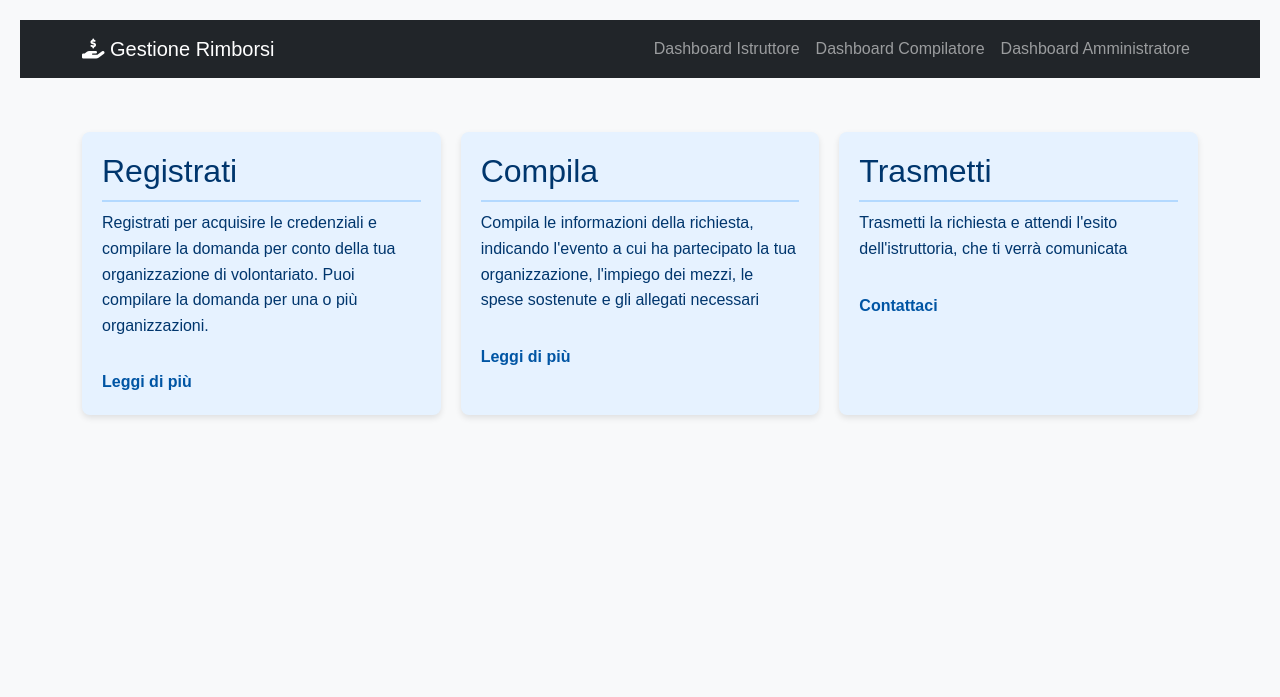
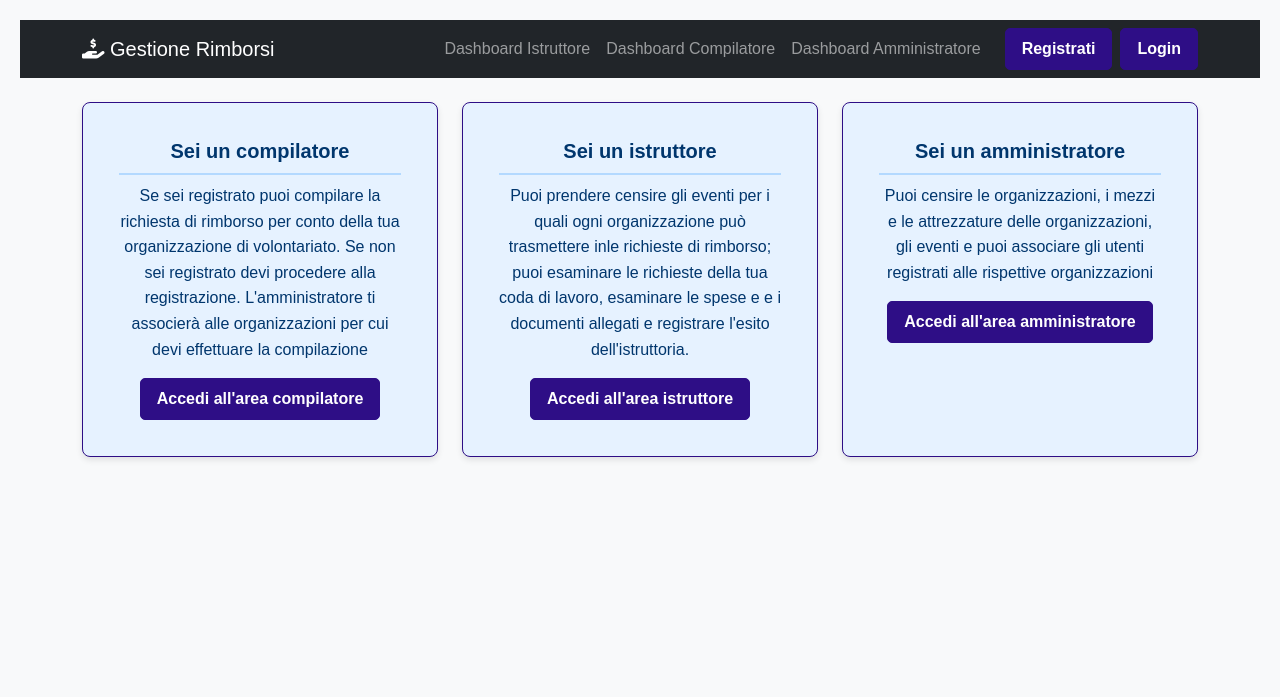
Before and after one commit to DanielePivetti/Rimborsi, a Flask app: page / in a window 1280 px wide. Shown: the top 697 px of the page. Run offline with Flask 3, Linux system fonts and the light colour scheme.

```diff
--- a/app.py
+++ /dev/null
@@ -1,89 +0,0 @@
-# app.py
-from flask import Flask, render_template
-import os
-from datetime import datetime
-from models import db  # Importa l'oggetto db dal nostro nuovo file
-
-# --- 1. Configurazione di Base dell'Applicazione ---
-basedir = os.path.abspath(os.path.dirname(__file__))
-app = Flask(__name__)
-
-# --- 2. Configurazione della Connessione al Database ---
-app.config['SQLALCHEMY_DATABASE_URI'] = 'sqlite:///' + os.path.join(basedir, 'rimborsi.db')
-app.config['SQLALCHEMY_TRACK_MODIFICATIONS'] = False
-
-# --- 3. Inizializzazione dell'Oggetto Database con l'app Flask ---
-db.init_app(app)
-
-# --- 4. Definizione delle Rotte ---
-
-@app.route('/')
-def index():
-    # In una vera app, qui ci sarebbe il login o una landing page.
-    # Per ora, diamo istruzioni per il test.
-    return render_template('index.html')
-
-
-# --- ROUTE PLACEHOLDER DOPO LA CREAZIONE DI app ---
-@app.route('/gestione_eventi')
-def gestione_eventi():
-    return "Pagina gestione eventi (placeholder)"
-
-@app.route('/crea_evento')
-def crea_evento():
-    return "Pagina crea evento (placeholder)"
-
-@app.route('/dettaglio_richiesta/<int:richiesta_id>')
-def dettaglio_richiesta(richiesta_id):
-    return f"Dettaglio richiesta {richiesta_id} (placeholder)"
-
-@app.route('/crea_richiesta')
-def crea_richiesta():
-    return "Crea nuova richiesta (placeholder)"
-
-@app.route('/modifica_richiesta/<int:richiesta_id>')
-def modifica_richiesta(richiesta_id):
-    return f"Modifica richiesta {richiesta_id} (placeholder)"
-
-@app.route('/gestione_organizzazioni')
-def gestione_organizzazioni():
-    return "Gestione organizzazioni (placeholder)"
-
-@app.route('/gestione_mezzi')
-def gestione_mezzi():
-    return "Gestione mezzi (placeholder)"
-
-@app.route('/associa_utente/<int:user_id>')
-def associa_utente(user_id):
-    return f"Associa utente {user_id} (placeholder)"
-
-
-
-
-class MockUser:
-    def __init__(self, username, role):
-        self.username = username
-        self.role = role
-
-@app.route('/dashboard/<role>')
-def dashboard(role):
-    mock_user = MockUser(username=f'{role}_test', role=role)
-    context = {"current_user": mock_user, "role": role}
-    # Passa sempre le variabili richieste dal template come liste vuote
-    if role == "istruttore":
-        context["richieste_da_istruire"] = []
-    if role == "compilatore":
-        context["richieste_in_bozza"] = []
-    if role == "amministratore":
-        context["utenti_da_associare"] = []
-    return render_template('dashboard.html', **context)
-
-
-if __name__ == '__main__':
-    with app.app_context():
-        # Questo comando usa l'oggetto db importato da models.py
-        # e crea le tabelle se non esistono.
-        db.create_all()
-        print("Database 'rimborsi.db' e tabelle controllati/creati con successo.")
-
-    app.run(debug=True)
--- /dev/null
+++ b/config.py
@@ -0,0 +1,6 @@
+import os
+
+class Config:
+    SECRET_KEY = os.environ.get('SECRET_KEY', 'dev')
+    SQLALCHEMY_DATABASE_URI = 'sqlite:///rimborsi.db'
+    SQLALCHEMY_TRACK_MODIFICATIONS = False
--- /dev/null
+++ b/requirements.txt
@@ -0,0 +1,5 @@
+Flask
+Flask-SQLAlchemy
+Flask-Login
+Flask-WTF
+WTForms
--- /dev/null
+++ b/rimborsi/routes.py
@@ -0,0 +1,127 @@
+
+# Rotte
+from flask import Blueprint, render_template, redirect, url_for, flash
+from flask_login import login_user, logout_user, login_required, current_user
+from werkzeug.security import check_password_hash
+from .forms import LoginForm
+from .models import User, db, Richiesta
+
+
+main = Blueprint('main', __name__)
+
+# Prima pagina dove si atterra
+
+@main.route('/')
+def index():
+    return render_template('index.html') # Assumendo tu abbia un index.html
+
+# Rotte placeholder per Registrazione
+@main.route('/registrati')
+def registrati():
+    return "Pagina di registrazione (placeholder)"
+
+@main.route('/login', methods=['GET', 'POST'])
+def login():
+    # Se l'utente è già loggato, lo mandiamo alla dashboard
+    if current_user.is_authenticated:
+        return redirect(url_for('main.dashboard'))
+
+    form = LoginForm()
+    if form.validate_on_submit():
+        # Cerca l'utente nel database tramite l'email
+        user = User.query.filter_by(email=form.email.data).first()
+
+        # Controlla se l'utente esiste e se la password è corretta
+        if user and check_password_hash(user.password_hash, form.password.data):
+            login_user(user, remember=form.remember.data)
+            flash('Login effettuato con successo!', 'success')
+            return redirect(url_for('main.dashboard'))
+        else:
+            flash('Login non riuscito. Controlla email e password.', 'danger')
+
+    return render_template('login.html', form=form)
+
+# Rotte per il logout
+@main.route('/logout')
+@login_required # Solo gli utenti loggati possono fare logout
+def logout():
+    logout_user()
+    flash('Sei stato disconnesso.', 'info')
+    return redirect(url_for('main.index'))
+
+@main.route('/dashboard')
+@login_required # Solo gli utenti loggati possono vedere la dashboard
+def dashboard():
+    # Ora la variabile 'current_user' è l'utente reale che ha fatto il login.
+    # Carichiamo i dati dal database in base al suo ruolo.
+
+    # Prepariamo un dizionario per passare i dati al template
+    template_data = {}
+
+    if current_user.role == 'istruttore':
+        # Esempio di query reale: conta le richieste trasmesse
+        richieste_da_istruire = Richiesta.query.filter_by(stato='B').all()
+        template_data['richieste_da_istruire'] = richieste_da_istruire
+
+        # Dati per le card (da implementare con query più complesse)
+        template_data['dati_istruttore'] = {
+            'da_istruire': len(richieste_da_istruire),
+            'lavorate_mese': 0, # Esempio
+            'importo_approvato_mese': '0.00', # Esempio
+            'eventi_attivi': 0 # Esempio
+        }
+
+    elif current_user.role == 'compilatore':
+        # Query per le richieste dell'utente loggato
+        # (da filtrare anche per organizzazione attiva in futuro)
+        in_bozza = Richiesta.query.filter_by(stato='A').count() # Esempio semplificato
+        in_attesa = Richiesta.query.filter_by(stato='B').count() # Esempio semplificato
+
+        template_data['dati_compilatore'] = {
+            'in_bozza_count': in_bozza,
+            'in_attesa_count': in_attesa,
+            'archivio_count': 0 # Esempio
+        }
+        template_data['richieste_in_bozza'] = Richiesta.query.filter_by(stato='A').all() # Esempio
+
+    elif current_user.role == 'amministratore':
+        # Query per trovare utenti non associati a nessuna organizzazione
+        utenti_da_associare = User.query.filter(User.organizzazioni == None).all()
+        template_data['utenti_da_associare'] = utenti_da_associare
+
+    # Passiamo i dati al template. Il template userà 'current_user' e i dati specifici.
+    return render_template('dashboard.html', **template_data)
+
+
+# Placeholder routes
+@main.route('/gestione_eventi')
+def gestione_eventi():
+    return "Pagina gestione eventi (placeholder)"
+
+@main.route('/crea_evento')
+def crea_evento():
+    return "Pagina crea evento (placeholder)"
+
+@main.route('/crea_richiesta')
+def crea_richiesta():
+    return "Pagina crea richiesta (placeholder)"
+
+@main.route('/dettaglio_richiesta/<int:richiesta_id>')
+def dettaglio_richiesta(richiesta_id):
+    return f"Dettaglio richiesta {richiesta_id} (placeholder)"
+
+@main.route('/modifica_richiesta/<int:richiesta_id>')
+def modifica_richiesta(richiesta_id):
+    return f"Modifica richiesta {richiesta_id} (placeholder)"
+
+@main.route('/gestione_organizzazioni')
+def gestione_organizzazioni():
+    return "Gestione organizzazioni (placeholder)"
+
+@main.route('/gestione_mezzi')
+def gestione_mezzi():
+    return "Gestione mezzi (placeholder)"
+
+@main.route('/associa_utente/<int:user_id>')
+def associa_utente(user_id):
+    return f"Associa utente {user_id} (placeholder)"
--- a/templates/base.html
+++ b/rimborsi/templates/base.html
@@ -35,7 +35,7 @@
     <!-- Barra di Navigazione -->
     <nav class="navbar navbar-expand-lg navbar-dark bg-dark">
         <div class="container">
-            <a class="navbar-brand" href="{{ url_for('index') }}">
+            <a class="navbar-brand" href="{{ url_for('main.index') }}">
                 <i class="fas fa-hand-holding-dollar"></i>
                 Gestione Rimborsi
             </a>
@@ -45,18 +45,38 @@
             <div class="collapse navbar-collapse" id="navbarNav">
                 <ul class="navbar-nav ms-auto">
                     <li class="nav-item">
-                        <a class="nav-link" href="{{ url_for('dashboard', role='istruttore') }}">Dashboard Istruttore</a>
+                        <a class="nav-link" href="{{ url_for('main.dashboard', role='istruttore') }}">Dashboard Istruttore</a>
                     </li>
                     <li class="nav-item">
-                        <a class="nav-link" href="{{ url_for('dashboard', role='compilatore') }}">Dashboard Compilatore</a>
+                        <a class="nav-link" href="{{ url_for('main.dashboard', role='compilatore') }}">Dashboard Compilatore</a>
                     </li>
                     <li class="nav-item">
-                        <a class="nav-link" href="{{ url_for('dashboard', role='amministratore') }}">Dashboard Amministratore</a>
+                        <a class="nav-link" href="{{ url_for('main.dashboard', role='amministratore') }}">Dashboard Amministratore</a>
                     </li>
                 </ul>
+                <div class="d-flex ms-3">
+                    <a href="{{ url_for('main.registrati') }}" class="btn btn-primary me-2">Registrati</a>
+                    <a href="{{ url_for('main.login') }}" class="btn btn-primary">Login</a>
+                </div>
             </div>
         </div>
     </nav>
+
+    <!-- Area messaggi flash -->
+    {% with messages = get_flashed_messages(with_categories=true) %}
+        {% if messages %}
+            <div class="container mt-3" style="color: gray;">
+                {% for category, message in messages %}
+                    <div class="alert alert-{{ category if category != 'message' else 'info' }} alert-dismissible fade show" role="alert">
+                        {{ message }}
+                        <button type="button" class="btn-close" data-bs-dismiss="alert" aria-label="Close"></button>
+                    </div>
+                {% endfor %}
+            </div>
+        {% endif %}
+    {% endwith %}
+
+
 
     <!-- Contenuto Principale della Pagina -->
     <main class="container my-4">
--- /dev/null
+++ b/rimborsi/templates/index.html
@@ -0,0 +1,46 @@
+{% extends 'base.html' %}
+
+{% block title %}Homepage{% endblock %}
+
+{% block content %}
+<div class="row row-cols-1 row-cols-md-3 g-4 mb-4">
+    <div class="col">
+        <div class="card shadow-sm h-100" style="background-color: #e6f2ff; border: 1px solid #2e0e86;">
+            <div class="card-body text-center">
+                <h5 class="card-title" style="font-weight: bold;">Sei un compilatore</h5>
+                <p class="card-text" align="center">Se sei registrato puoi compilare
+                    la richiesta di rimborso  per conto della tua organizzazione di volontariato.
+                    Se non sei registrato devi procedere alla registrazione.
+                    L'amministratore ti associerà alle organizzazioni
+                    per cui devi effettuare la compilazione</p>
+                <a href="{{ url_for('main.login') }}" class="btn btn-primary">Accedi all'area compilatore</a>
+            </div>
+        </div>
+    </div>
+    <div class="col">
+        <div class="card shadow-sm h-100" style="background-color: #e6f2ff; border: 1px solid #2e0e86;">
+            <div class="card-body text-center">
+                <h5 class="card-title" style="font-weight: bold;">Sei un istruttore</h5>
+                <p class="card-text" align="center">Puoi prendere censire gli eventi per
+                    i quali ogni organizzazione può trasmettere inle richieste di rimborso;
+                    puoi esaminare le richieste  della tua coda di lavoro, esaminare le spese e e i documenti
+                    allegati e registrare l'esito dell'istruttoria.</p>
+                <a href="{{ url_for('main.login') }}" class="btn btn-primary">Accedi all'area istruttore</a>
+
+            </div>
+        </div>
+    </div>
+    <div class="col">
+        <div class="card shadow-sm h-100" style="background-color: #e6f2ff; border: 1px solid #2e0e86;">
+            <div class="card-body text-center">
+                <h5 class="card-title" style="font-weight: bold;">Sei un amministratore</h5>
+                <p class="card-text">Puoi censire le organizzazioni, i mezzi e le attrezzature
+                    delle organizzazioni, gli eventi e puoi associare gli utenti registrati alle
+                    rispettive organizzazioni</p>
+                <a href="{{ url_for('main.login') }}" class="btn btn-primary">Accedi all'area amministratore</a>
+            </div>
+        </div>
+    </div>
+</div>
+
+{% endblock %}
--- a/templates/index.html
+++ /dev/null
@@ -1,42 +0,0 @@
-{% extends 'base.html' %}
-
-{% block title %}Homepage{% endblock %}
-
-{% block content %}
-    <section class="cards-container">
-        <div class="card">
-            <h2>Registrati</h2>
-            <p>Registrati per acquisire le credenziali e compilare la domanda per
-            conto della tua organizzazione di volontariato. Puoi compilare la
-            domanda per una o più organizzazioni.</p>
-            <a href="#" class="card-link">Leggi di più</a>
-        </div>
-        <div class="card">
-            <h2>Compila</h2>
-            <p>Compila le informazioni della richiesta, indicando l'evento a cui ha
-            partecipato la tua organizzazione, l'impiego dei mezzi, le spese
-            sostenute e gli allegati necessari</p>
-            <a href="#" class="card-link">Leggi di più</a>
-        </div>
-        <div class="card">
-            <h2>Trasmetti</h2>
-            <p>Trasmetti la richiesta e attendi l'esito dell'istruttoria, che ti verrà comunicata</p>
-            <a href="#" class="card-link">Contattaci</a>
-        </div>
-    </section>
-{% endblock %}
-
-<section class="cards-container mt-4">
-    <div class="card">
-        <h2>Test Dashboard Istruttore</h2>
-        <a href="{{ url_for('dashboard', role='istruttore') }}" class="btn btn-primary">Vai come Istruttore</a>
-    </div>
-    <div class="card">
-        <h2>Test Dashboard Compilatore</h2>
-        <a href="{{ url_for('dashboard', role='compilatore') }}" class="btn btn-primary">Vai come Compilatore</a>
-    </div>
-    <div class="card">
-        <h2>Test Dashboard Amministratore</h2>
-        <a href="{{ url_for('dashboard', role='amministratore') }}" class="btn btn-primary">Vai come Amministratore</a>
-    </div>
-</section>
```
Also changed, not shown: reset_password.py (added, +49 -0 lines), rimborsi/__init__.py (added, +51 -0 lines), rimborsi/forms.py (added, +18 -0 lines), rimborsi/models.py (renamed from models.py, +25 -28 lines), rimborsi/templates/dashboard.html (renamed from templates/dashboard.html, +15 -10 lines), rimborsi/templates/login.html (added, +69 -0 lines), run.py (added, +9 -0 lines), seed.py (added, +114 -0 lines), instance/rimborsi.db (added), rimborsi.db (deleted), rimborsi/static/css/styles.css (line endings or trailing spaces).
